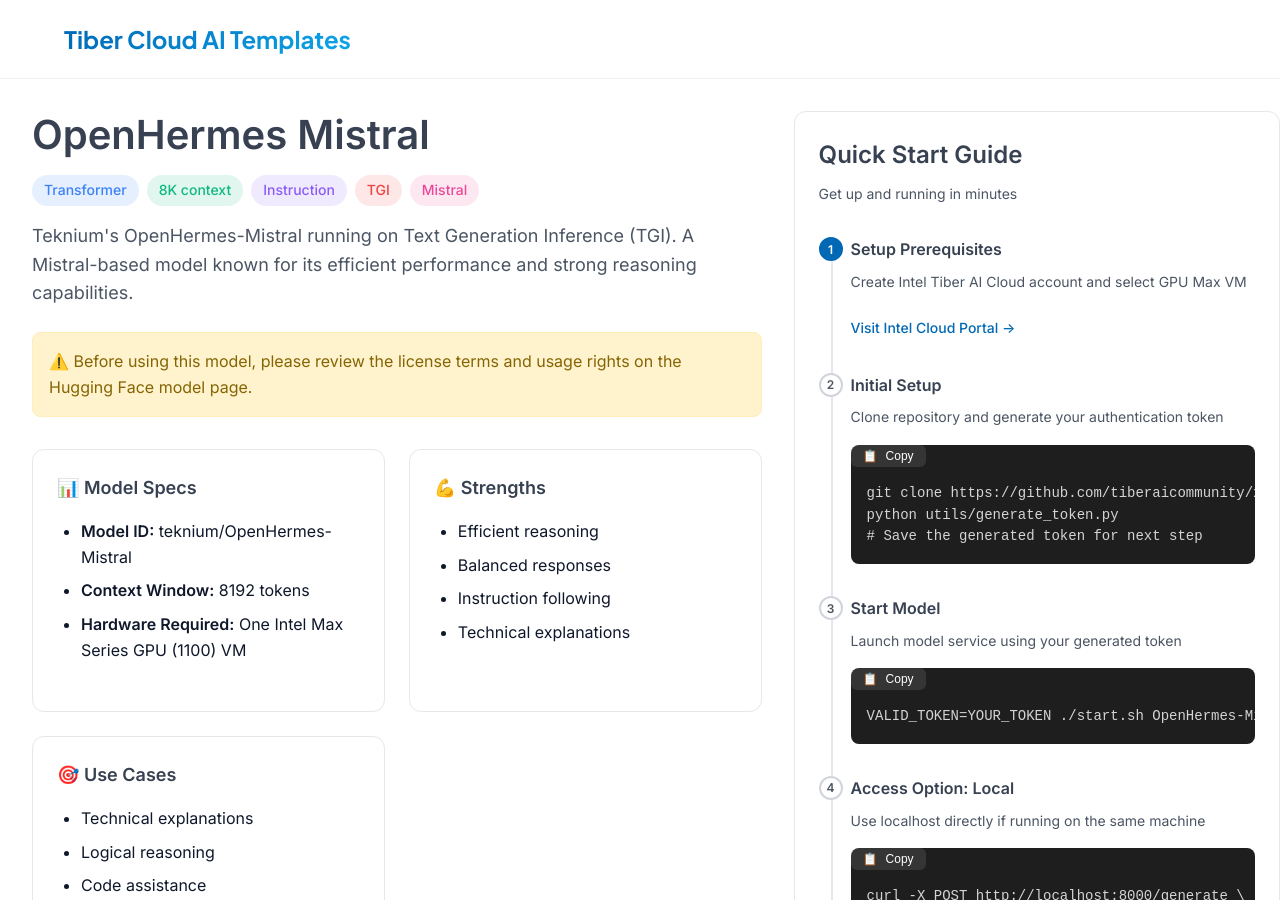
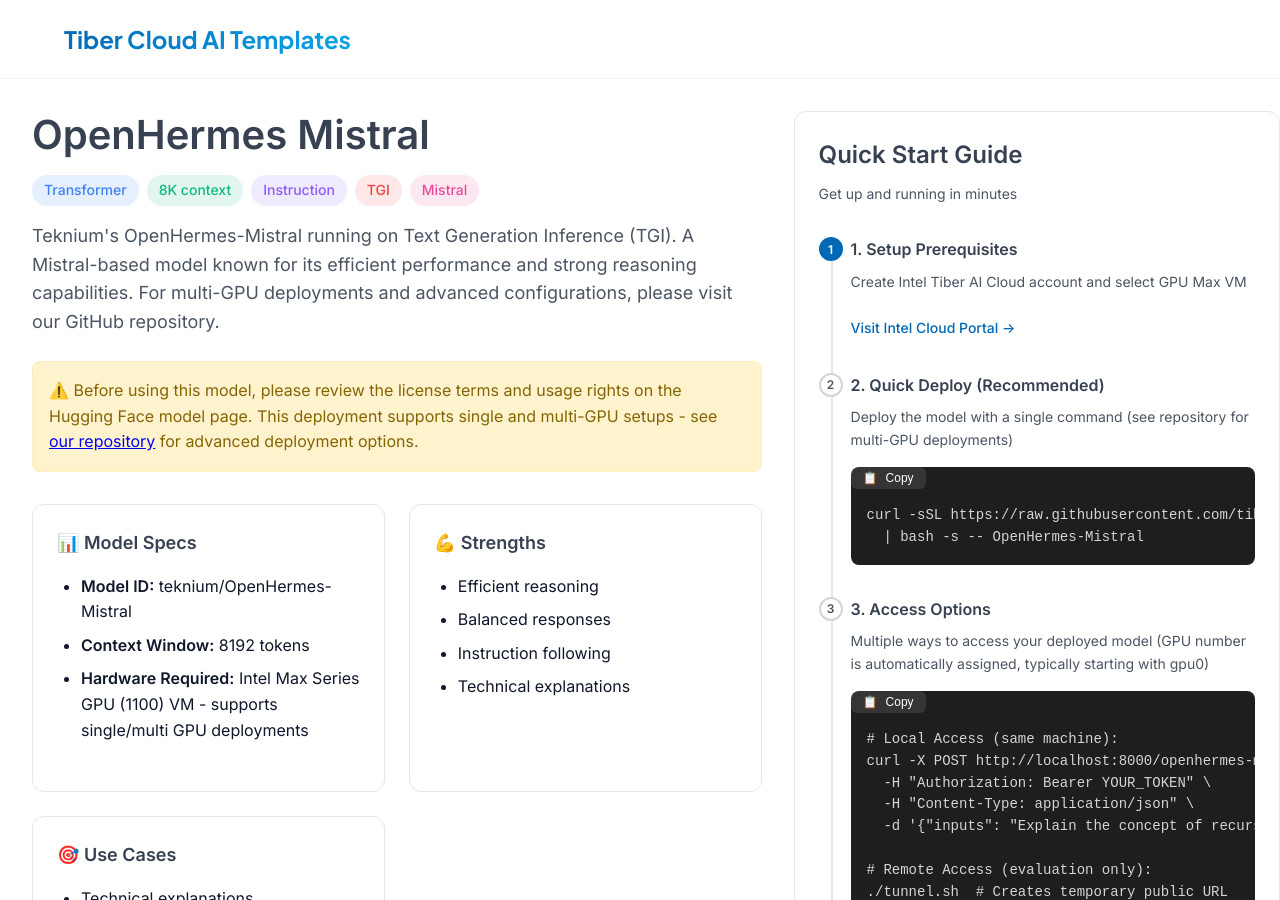
Before and after one commit to TiberAICommunity/ai-templates, a Jekyll site: the page built from model/openhermes-mistral.md, in a window 1280 px wide and 900 px high. Built offline with Jekyll 4.4.1, drawn with Linux system fonts in a browser that asks for light colours; some of the changed text lies outside the part shown.

Commit message:
Update openhermes-mistral.yaml

```diff
--- a/_data/models/openhermes-mistral.yaml
+++ b/_data/models/openhermes-mistral.yaml
@@ -1,11 +1,25 @@
 name: openhermes-mistral
 title: OpenHermes Mistral
 model_id: teknium/OpenHermes-Mistral
-description: "Teknium's OpenHermes-Mistral running on Text Generation Inference (TGI). A Mistral-based model known for its efficient performance and strong reasoning capabilities."
+description: "Teknium's OpenHermes-Mistral running on Text Generation Inference (TGI). A Mistral-based model known for its efficient performance and strong reasoning capabilities. For multi-GPU deployments and advanced configurations, please visit our GitHub repository."
 
-license_notice: "Before using this model, please review the license terms and usage rights on the Hugging Face model page."
+license_notice: "Before using this model, please review the license terms and usage rights on the Hugging Face model page. This deployment supports single and multi-GPU setups - see <a href='https://github.com/tiberaicommunity/xpu_tgi' target='_blank'>our repository</a> for advanced deployment options."
 
-# TGI specific configuration
+context_window: "8192 tokens"
+hardware_required: "Intel Max Series GPU (1100) VM - supports single/multi GPU deployments"
+
+strengths:
+  - "Efficient reasoning"
+  - "Balanced responses"
+  - "Instruction following"
+  - "Technical explanations"
+
+use_cases:
+  - "Technical explanations"
+  - "Logical reasoning"
+  - "Code assistance"
+  - "General knowledge tasks"
+
 tgi: true
 architecture_diagram: |
   flowchart LR
@@ -32,74 +46,46 @@
   - "🚦 Rate limiting (global: 10 req/s, per-IP: 10 req/s)"
   - "🛡️ Security headers and IP protection"
   - "🔄 Health monitoring and automatic recovery"
-  - "🚀 Optimized for Intel GPUs"
-
-# Model specific information
-context_window: "8192 tokens"
-strengths:
-  - "Efficient reasoning"
-  - "Balanced responses"
-  - "Instruction following"
-  - "Technical explanations"
-
-use_cases:
-  - "Technical explanations"
-  - "Logical reasoning"
-  - "Code assistance"
-  - "General knowledge tasks"
-
-configuration: |
-  MODEL_NAME=openhermes-mistral-tgi
-  MODEL_ID=teknium/OpenHermes-Mistral
-  TGI_VERSION=2.4.0-intel-xpu
-  PORT=8086
-  SHM_SIZE=2g
-  MAX_CONCURRENT_REQUESTS=1
-  MAX_BATCH_SIZE=1
-  MAX_TOTAL_TOKENS=8192
-  MAX_INPUT_LENGTH=4096
-  MAX_WAITING_TOKENS=10
-
+  - "🚀 Optimized for Intel GPUs with multi-GPU support"
 
 deployment_steps:
-  - title: "Setup Prerequisites"
+  - title: "1. Setup Prerequisites"
     description: "Create Intel Tiber AI Cloud account and select GPU Max VM"
     link: "https://cloud.intel.com"
     link_text: "Visit Intel Cloud Portal"
 
-  - title: "Initial Setup"
-    description: "Clone repository and generate your authentication token"
+  - title: "2. Quick Deploy (Recommended)"
+    description: "Deploy the model with a single command (see repository for multi-GPU deployments)"
     code: |
-      git clone https://github.com/tiberaicommunity/xpu_tgi && cd xpu_tgi
-      python utils/generate_token.py
-      # Save the generated token for next step
+      curl -sSL https://raw.githubusercontent.com/tiberaicommunity/xpu_tgi/main/quick-deploy.sh \
+        | bash -s -- OpenHermes-Mistral
 
-  - title: "Start Model"
-    description: "Launch model service using your generated token"
-    code: "VALID_TOKEN=YOUR_TOKEN ./start.sh OpenHermes-Mistral --cache-models"
-
-  - title: "Access Option: Local"
-    description: "Use localhost directly if running on the same machine"
+  - title: "3. Access Options"
+    description: "Multiple ways to access your deployed model (GPU number is automatically assigned, typically starting with gpu0)"
     code: |
-      curl -X POST http://localhost:8000/generate \
-        -H 'Content-Type: application/json' \
-        -H 'Authorization: Bearer YOUR_TOKEN' \
+      # Local Access (same machine):
+      curl -X POST http://localhost:8000/openhermes-mistral/gpu0/generate \
+        -H "Authorization: Bearer YOUR_TOKEN" \
+        -H "Content-Type: application/json" \
         -d '{"inputs": "Explain the concept of recursion with a practical example:"}'
 
-  - title: "Access Option: Local Tunnel"
-    description: "Use SSH tunnel to access from your local machine"
-    code: "ssh -L 8000:localhost:8000 guest@guest-ip user@your-vm-ip"
+      # Remote Access (evaluation only):
+      ./tunnel.sh  # Creates temporary public URL
+      # Then use: https://YOUR-TUNNEL-URL/openhermes-mistral/gpu0/generate
 
-  - title: "Access Option: Remote (Eval Only)"
-    description: "Create temporary cloudflare tunnel for remote access"
+      # SSH Tunnel (recommended):
+      ssh -L 8000:localhost:8000 -J guest@guest-ip user@your-vm-ip
+      # Then use: http://localhost:8000/openhermes-mistral/gpu0/generate
+
+  - title: "4. Managing Services"
+    description: "Control and monitor your deployment"
     code: |
-      ./tunnel.sh  # Run in new terminal
+      # Check status
+      ./tgi-status.sh
 
-      # Use the generated URL:
-      curl -X POST https://YOUR-TUNNEL-URL/generate \
-        -H 'Content-Type: application/json' \
-        -H 'Authorization: Bearer YOUR_TOKEN' \
-        -d '{"inputs": "Explain the concept of recursion with a practical example:"}'
+      # Stop services
+      ./service_cleanup.sh                    # Stop all services
+      ./service_cleanup.sh --gpu N (or all)   # Stop specific GPU or all GPUs
 
 tags:
   - label: "Transformer"
```
